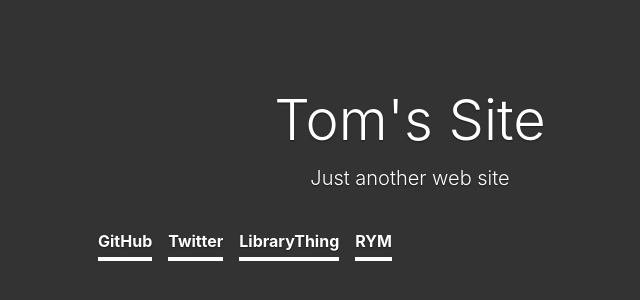
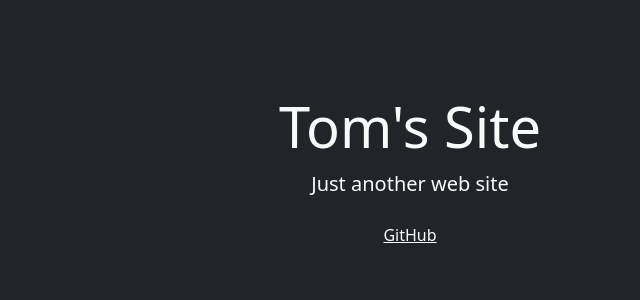
Before and after one commit to MintyPeterson/mintypeterson.github.io, a plain HTML site: page index.html in a window 1280 px wide. Shown: the part 226-526 px from the top of the page, without its empty margins (230-870 px from the left). Drawn offline with nearby package versions, Linux system fonts and the light colour scheme.

Commit message:
Upgraded bootstrap and removed links.

```diff
--- a/cover.css
+++ /dev/null
@@ -1,85 +0,0 @@
-a,
-a:focus,
-a:hover {
-  color: #fff;
-}
-
-html,
-body {
-  height: 100%;
-  background-color: #333;
-}
-
-body {
-  color: #fff;
-  text-align: center;
-  text-shadow: 0 .05rem .1rem rgba(0,0,0,.5);
-}
-
-.site-wrapper {
-  display: table;
-  width: 100%;
-  height: 100%;
-  min-height: 100%;
-}
-
-.site-wrapper-inner {
-  display: table-cell;
-  vertical-align: top;
-}
-
-.cover-container {
-  margin-right: auto;
-  margin-left: auto;
-}
-
-.nav-links  {
-  margin-top: 2rem;
-}
-
-.nav-links .nav-link {
-  padding: .25rem 0;
-  font-weight: bold;
-  color: rgba(255,255,255,.5);
-  background-color: transparent;
-  border-bottom: .25rem solid transparent;
-}
-
-.nav-links .nav-link:hover,
-.nav-links .nav-link:focus {
-  border-bottom-color: rgba(255,255,255,.25);
-}
-
-.nav-links .nav-link + .nav-link {
-  margin-left: 1rem;
-}
-
-.nav-links .active {
-  color: #fff;
-  border-bottom-color: #fff;
-}
-
-.cover {
-  padding: 0 1.5rem;
-}
-
-.site-wrapper-inner {
-  padding-top: 3rem;
-}
-
-@media (min-width: 40em) {
-  .site-wrapper-inner {
-    vertical-align: middle;
-    padding-top: 0;
-  }
-
-  .cover-container {
-    width: 100%;
-  }
-}
-
-@media (min-width: 62em) {
-  .cover-container {
-    width: 42rem;
-  }
-}
--- a/index.html
+++ b/index.html
@@ -1,35 +1,18 @@
-
-<!DOCTYPE html>
+<!doctype html>
 <html lang="en">
   <head>
     <meta charset="utf-8">
-    <meta http-equiv="X-UA-Compatible" content="IE=edge">
-    <meta name="viewport" content="width=device-width, initial-scale=1, shrink-to-fit=no">
-    <title>Tom&#039;s Site</title>
-    <link rel="stylesheet" href="https://maxcdn.bootstrapcdn.com/bootstrap/4.0.0-alpha.5/css/bootstrap.min.css" integrity="sha384-AysaV+vQoT3kOAXZkl02PThvDr8HYKPZhNT5h/CXfBThSRXQ6jW5DO2ekP5ViFdi" crossorigin="anonymous">
-    <link rel="stylesheet" href="cover.css">
+    <meta name="viewport" content="width=device-width, initial-scale=1">
+    <link href="https://cdn.jsdelivr.net/npm/bootstrap@5.1.3/dist/css/bootstrap.min.css" rel="stylesheet" integrity="sha384-1BmE4kWBq78iYhFldvKuhfTAU6auU8tT94WrHftjDbrCEXSU1oBoqyl2QvZ6jIW3" crossorigin="anonymous">
+    <title>Tom&#39;s Site</title>
   </head>
-  <body>
-    <div class="site-wrapper">
-      <div class="site-wrapper-inner">
-        <div class="cover-container">
-          <div class="inner cover">
-            <h1 class="cover-heading display-4">
-              Tom&#039;s Site            </h1>
-            <p class="lead">
-              Just another web site            </p>
-            <nav class="nav nav-links">
-              <a class="nav-link active" href="https://github.com/mintypeterson">GitHub</a>
-              <a class="nav-link active" href="https://twitter.com/mintypeterson">Twitter</a>
-              <a class="nav-link active" href="https://www.librarything.com/catalog/tom_cook">LibraryThing</a>
-              <a class="nav-link active" href="https://www.rateyourmusic.com/~mintypeterson">RYM</a>
-            </nav>
-          </div>
-        </div>
-      </div>
+  <body class="min-vh-100 d-flex justify-content-center align-items-center bg-dark">
+    <div class="text-center text-light">
+      <h1 class="display-4">Tom&#39;s Site</h1>
+      <p class="lead">Just another web site</p>
+      <nav class="nav nav-links justify-content-center">
+        <a class="nav-link active text-reset text-decoration-underline" href="https://github.com/mintypeterson">GitHub</a>
+      </nav>
     </div>
-    <script src="https://ajax.googleapis.com/ajax/libs/jquery/3.1.1/jquery.min.js" integrity="sha384-3ceskX3iaEnIogmQchP8opvBy3Mi7Ce34nWjpBIwVTHfGYWQS9jwHDVRnpKKHJg7" crossorigin="anonymous"></script>
-    <script src="https://cdnjs.cloudflare.com/ajax/libs/tether/1.3.7/js/tether.min.js" integrity="sha384-XTs3FgkjiBgo8qjEjBk0tGmf3wPrWtA6coPfQDfFEY8AnYJwjalXCiosYRBIBZX8" crossorigin="anonymous"></script>
-    <script src="https://maxcdn.bootstrapcdn.com/bootstrap/4.0.0-alpha.5/js/bootstrap.min.js" integrity="sha384-BLiI7JTZm+JWlgKa0M0kGRpJbF2J8q+qreVrKBC47e3K6BW78kGLrCkeRX6I9RoK" crossorigin="anonymous"></script>
   </body>
 </html>
```
